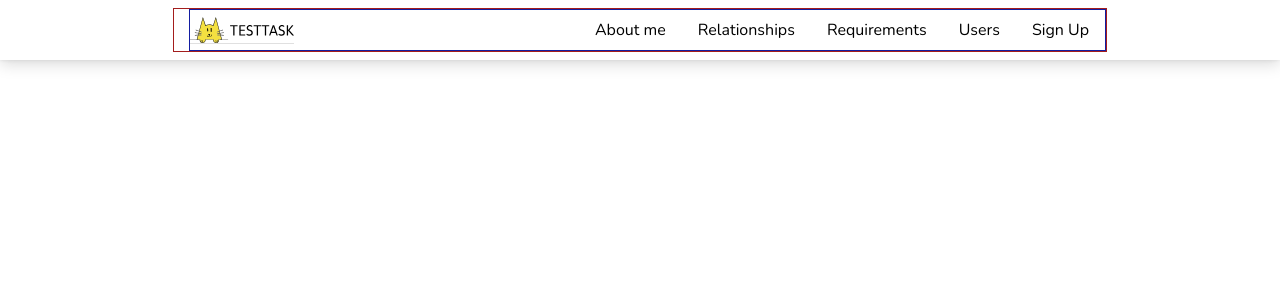
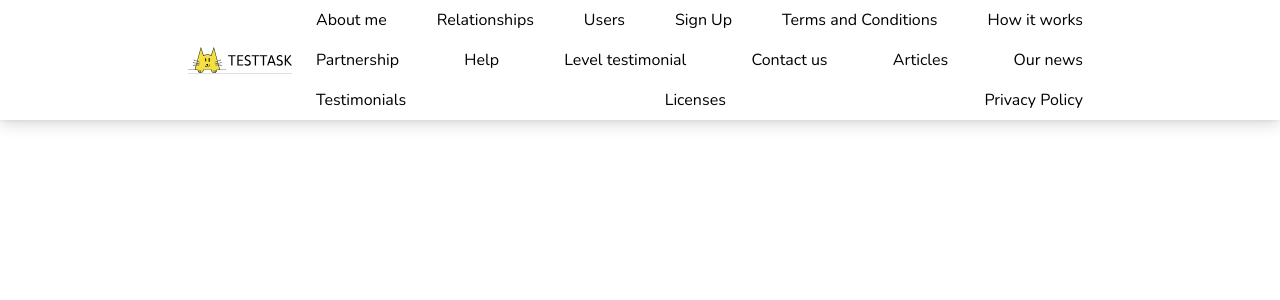
Before and after one commit to RS882/testtask-abz, a React (Create React App) app: page / in a window 1280 px wide. Shown: the top 300 px of the page. Built offline with nearby package versions, Linux system fonts and the light colour scheme.

Commit message:
рефакторинг

```diff
--- a/src/componrnts/header/Header.jsx
+++ b/src/componrnts/header/Header.jsx
@@ -1,24 +1,14 @@
-
 import { useState } from 'react';
 import { NavLink } from 'react-router-dom';
 import logo from './../../assets/img/Logo.svg';
-
 import BurgerMenu from './burgerMenu/BurgerMenu';
 import MenuContainer from './Menu/Menu';
-
 
 const Header = (props) => {
 
 	const [activeClass, setActiveClass] = useState('');
-
-	const onClickBurgerBtn = () => {
-
-		setActiveClass('_active');
-	}
-
-	const onClickNotMenu = () => {
-		setActiveClass('');
-	}
+	const onClickBurgerBtn = () => setActiveClass('_active');
+	const onClickNotMenu = () => setActiveClass('');
 
 
 	return (
@@ -31,14 +21,10 @@ const Header = (props) => {
 						</NavLink>
 					</div>
 					<MenuContainer />
-
 				</div>
 				<div className={`header__lock ${activeClass}`} onClick={onClickNotMenu}></div>
-
 				<BurgerMenu onClickBurgerBtn={onClickBurgerBtn} />
-
 			</div>
-
 		</header>
 	)
 }
--- a/src/componrnts/header/Menu/Menu.jsx
+++ b/src/componrnts/header/Menu/Menu.jsx
@@ -1,37 +1,32 @@
 import { useState } from 'react';
 import { NavLink } from 'react-router-dom';
 
-
 const Menu = (props) => {
-
-	const onClickItem = (e) => {
-		console.log(e.target.style.color = `#00BDD3`);
-
-	}
 
 	return (
 		<div className="header__menu menu">
 			<ul className="menu__list">
-				{props.menuItems.map((el, i) => <li className="menu__item" onClick={onClickItem} key={i}>
+				{props.menuItems.map((el, i) => <li className="menu__item" onClick={props.onClickItem} key={i}>
 					<NavLink to={'/login'}>{el}</NavLink></li>)}
 			</ul>
 		</div>
 	)
 }
 
-
+//=========================================================================
 const MenuContainer = (props) => {
-
 	const [menuItems, setMenuItems] =
 		useState(['About me', 'Relationships', 'Requirements', 'Users', 'Sign Up']);
-
 
 	const burgerMEnu = [...menuItems.filter(el => el !== 'Requirements'),
 		'Terms and Conditions', 'How it works', 'Partnership', 'Help',
 		'Level testimonial', 'Contact us', 'Articles', 'Our news', 'Testimonials',
 		'Licenses', 'Privacy Policy'];
 
-	return <Menu menuItems={menuItems} />
+	const onClickItem = (e) => {
+		console.log(e.target.style.color = `#00BDD3`);
+	}
+	return <Menu menuItems={burgerMEnu} onClickItem={onClickItem} />
 }
 
 
--- a/src/componrnts/header/burgerMenu/BurgerMenu.jsx
+++ b/src/componrnts/header/burgerMenu/BurgerMenu.jsx
@@ -18,7 +18,7 @@ const BurgerMenu = (props) => {
 				</NavLink>
 			</div>
 			<button type="button" onClick={props.onClickBurgerBtn} className="burger__btn">
-				<div>
+				<div className="burger__btn">
 					<img src={burgerMenu} alt='Menu burger' />
 				</div>
 			</button>
--- a/src/scss/header/header.scss
+++ b/src/scss/header/header.scss
@@ -3,8 +3,7 @@
 	top: 0;
 	left: 0;
 	width: 100%;
-	height: 60px;
-	// border: 1px solid #000;
+	min-height: 60px;
 	display: flex;
 	align-items: center;
 	box-shadow: -1px -1px 5px rgba(0, 0, 0, 0.15), 0px 4px 15px rgba(0, 0, 0, 0.15);
@@ -22,7 +21,6 @@
 		}
 	}
 	&__container {
-		border: 1px solid rgb(163, 29, 29);
 		display: flex;
 	}
 
@@ -52,37 +50,26 @@
 		&._active {
 			transform: translateX(0);
 		}
-		border: 1px solid rgb(19, 29, 161);
 	}
 	&__logo {
 		border-bottom: 1px solid #e0e0e0;
-		// border: 1px solid rgb(228, 225, 38);
-
-		img {
-			width: 100%;
-		}
 	}
 
 	&__menu {
-		// display: none;
-		@media (min-width: ($md2 + px)) {
-			display: flex;
-		}
 	}
 	&__burger {
 		display: flex;
-		// margin-right: 3px;
-		@media (min-width: ($md2 + px)) {
-			display: none;
-		}
 	}
 }
 .logo {
 	&__box {
 		display: block;
-		margin: 17px;
+		margin: 16px;
 		width: 104px;
 		height: 26px;
+		img {
+			width: 100%;
+		}
 		@media (min-width: ($md2 + px)) {
 			margin: 0;
 		}
@@ -91,12 +78,19 @@
 
 .burger {
 	flex: 1 0 100%;
-
 	justify-content: space-between;
-	border: 1px solid rgb(15, 211, 64);
+	align-items: center;
 	&__logo {
 	}
 	&__btn {
+		width: 24px;
+		height: 24px;
+		img {
+			width: 100%;
+		}
+	}
+	@media (min-width: ($md2 + px)) {
+		display: none;
 	}
 }
 
--- a/src/scss/header/menu.scss
+++ b/src/scss/header/menu.scss
@@ -1,5 +1,5 @@
 .menu {
-	margin: 30px 0 17px 30px;
+	margin: 30px 0 30px 0px;
 	overflow-y: auto;
 
 	@media (min-width: ($md2 + px)) {
@@ -8,16 +8,33 @@
 	}
 	&__list {
 		display: flex;
+		flex-wrap: wrap;
 		flex-direction: column;
 		@media (min-width: ($md2 + px)) {
 			flex-direction: row;
 			align-items: center;
+			justify-content: space-between;
 		}
 	}
 
 	&__item {
+		padding: 0px 0px 0px 16px;
+		margin-left: 8px;
+		margin-right: 8px;
+		height: 40px;
 		line-height: $lineHeight;
 		margin-bottom: 22px;
+		display: flex;
+		align-items: center;
+		transition: background-color 0.3s ease 0s, color 0.3s ease 0s;
+		// border: 1px solid #000;
+
+		&:hover,
+		&:focus {
+			background-color: rgba(0, 189, 211, 0.1);
+			color: #00bdd3;
+			border-radius: 4px;
+		}
 		&:nth-child(5n + 5) {
 			border-bottom: 1px solid #e0e0e0;
 			padding: 0 0 30px 0;
@@ -29,13 +46,12 @@
 		&:nth-child(5n + 6) {
 			padding-top: 30px;
 		}
-
 		@media (min-width: ($md2 + px)) {
 			padding-bottom: 16px;
 			padding: 7px 16px;
 			border-bottom: none;
 			margin-bottom: 0;
-			transition: background-color 0.3s ease 0s, color 0.3s ease 0s;
+
 			&:nth-child(5n + 5) {
 				border-bottom: none;
 				padding: 7px 16px 7px 16px;
@@ -47,14 +63,6 @@
 			&:nth-child(5n + 6) {
 				padding: 7px 16px 7px 16px;
 			}
-
-			@media (any-hover: hover) {
-				&:hover,
-				&:focus {
-					background-color: rgba(0, 189, 211, 0.1);
-					color: #00bdd3;
-				}
-			}
 		}
 	}
 }
```
